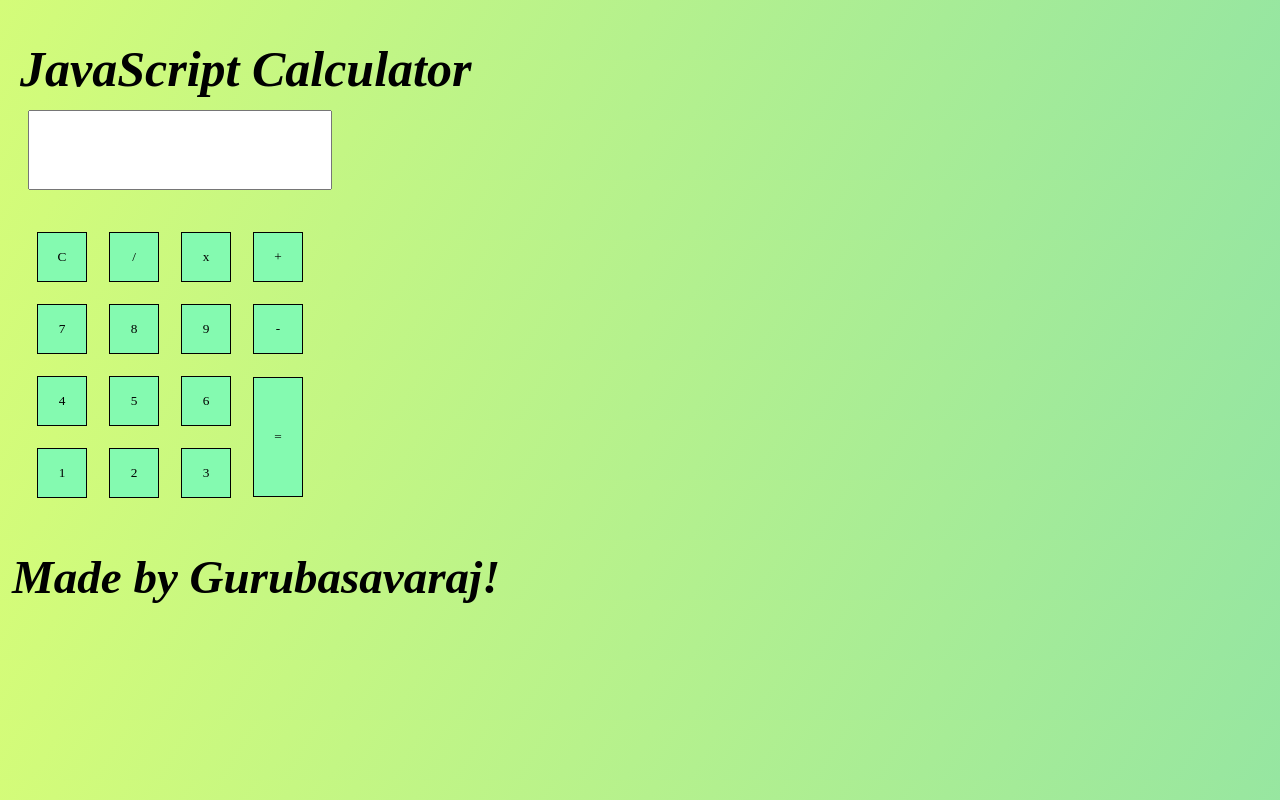
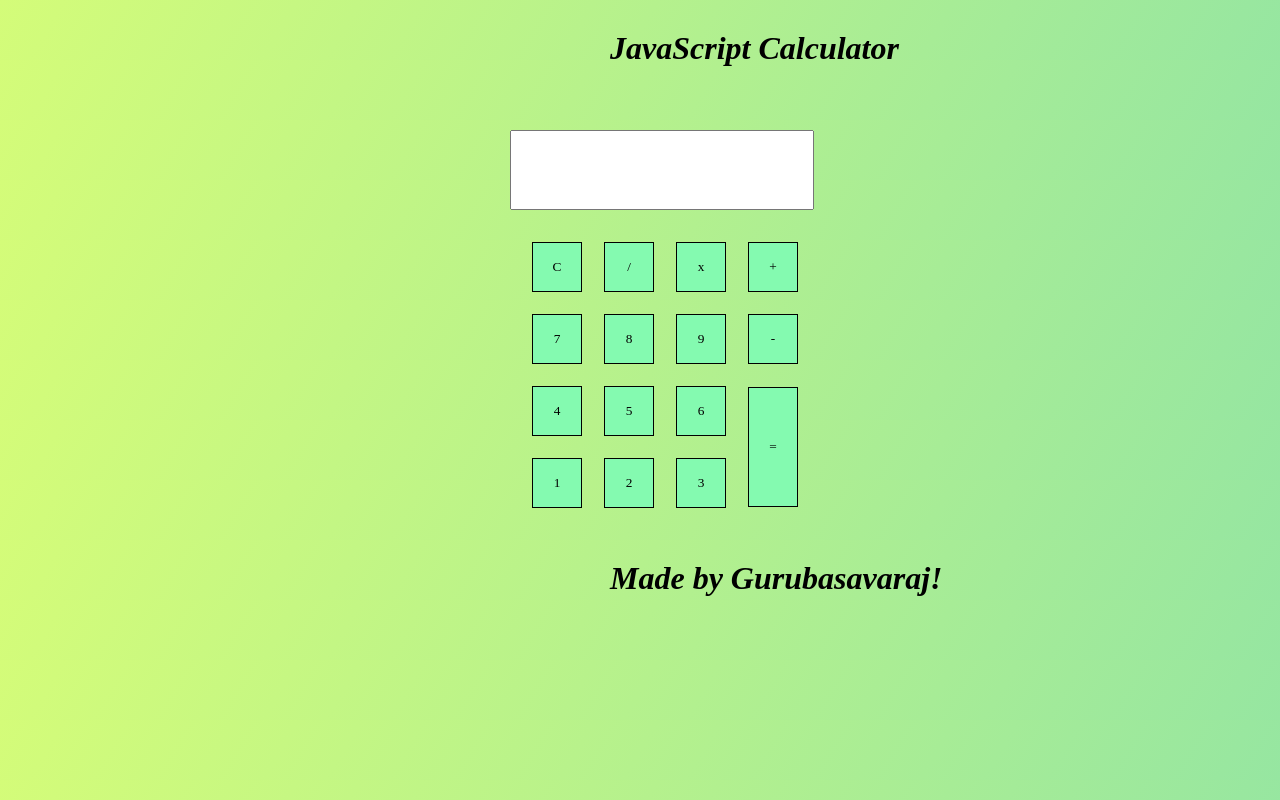
Before and after one commit to gurubasavraj15/Web-Calculator, a plain HTML site: page index.html in a window 1280 px wide. Drawn offline with nearby package versions, Linux system fonts and the light colour scheme; a web font is replaced by a local one.

Commit message:
Update style.css

```diff
--- a/style.css
+++ b/style.css
@@ -80,74 +80,3 @@ form #textview{
     position: absolute;
     top: 550px;
 }
-
-/* Responsive Code */
-
-/* Desktop Resolution */
-
-@media screen and (min-width: 1366px){
-    .footer{
-        position: absolute;
-        left: 490px;
-        top: 600px;
-    }
-    .head{
-        position: absolute;
-        left: 499px;
-        top: 50px;
-    }
-}
-
-/* Tablet Resolution */
-
-@media screen and (min-width: 768px) {
-    body{
-        background-size: cover;
-    }
-    .buttons{
-        top: 300px;
-        left: 200px;
-    }
-    form #textview{
-        top: 210px;
-        left: 223px;
-    }
-    .footer{
-        position: absolute;
-        left: 140px;
-        top: 690px;
-        font-size: 47px;
-    }
-    .head{
-        position: absolute;
-        left: 130px;
-        top: 100px;
-        font-size: 50px;
-    }
-}
-
-/* Mobile Resolution */
-
-@media screen and (min-width: 360px){
-    body{
-        background-size: cover;
-    }
-    .buttons{
-        top: 200px;
-        left: 5px;
-    }
-    form #textview{
-        top: 110px;
-        left: 28px;
-    }
-    .footer{
-        position: absolute;
-        left: 2px;
-        top: 540px;
-    }
-    .head{
-        position: absolute;
-        left: 10px;
-        top: 30px;
-    }
-}
```
